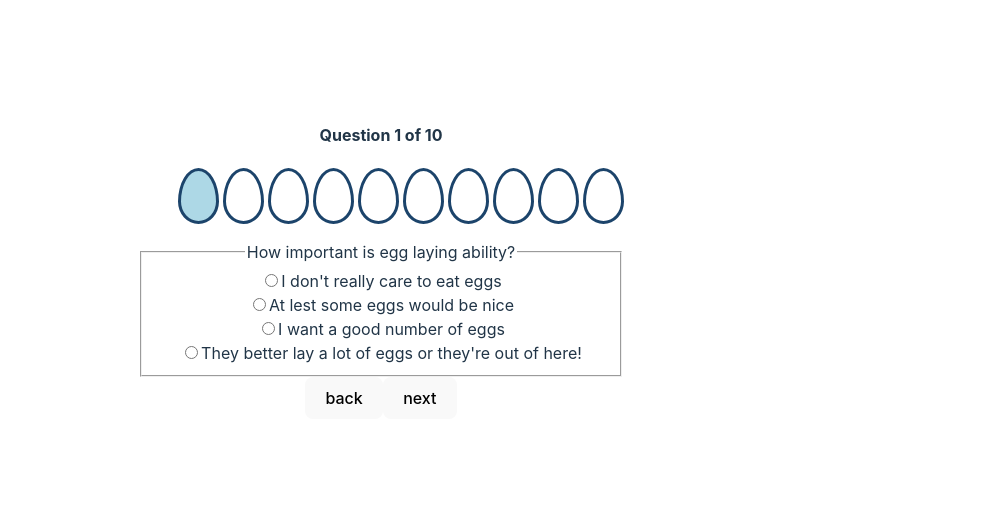
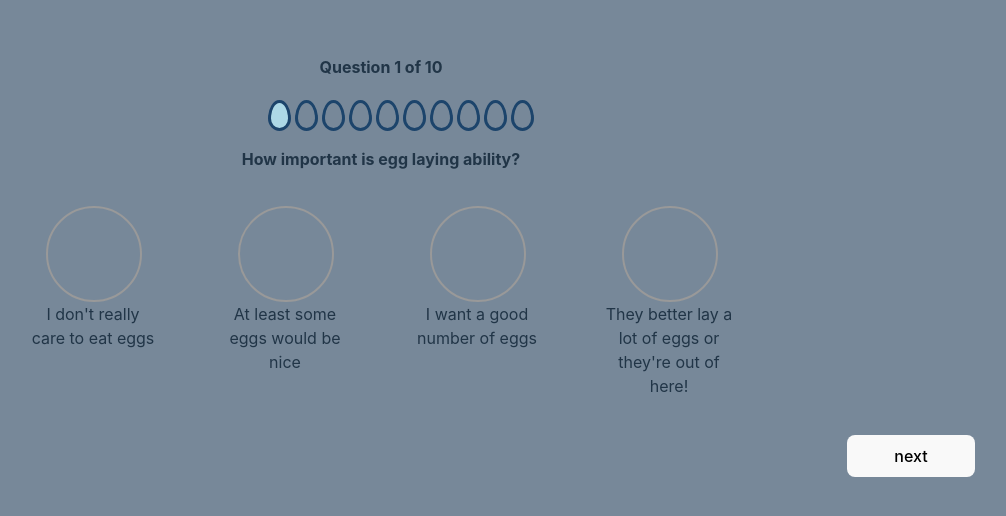
Before and after one commit to GuiceJoose/chicken-breed-picker, a React (Vite) app: page / in a window 1280 px wide. Shown: the part 140-656 px from the top of the page, without its empty margins (259-1265 px from the left). Built offline with nearby package versions, Linux system fonts and the light colour scheme.

Commit message:
add custom styling for inputs

```diff
--- a/src/App.css
+++ b/src/App.css
@@ -3,54 +3,112 @@
   margin: 0 auto;
   padding: 2rem;
   text-align: center;
+  width: 100%;
 }
 
 ul.progress-bar {
   list-style-type: none;
   display: flex;
   gap: 0.25rem;
+  justify-content: center;
 }
 
 .progress-unfilled {
+  width: 17px;
+  height: 25px;
+  border-radius: 50% 50% 50% 50% / 60% 60% 40% 40%;
+  border: 3px solid #1c446b;
+  animation: 1s normal 1 backgroundFadeOut;
+}
+.progress-filled {
+  width: 17px;
+  height: 25px;
+  border-radius: 50% 50% 50% 50% / 60% 60% 40% 40%;
+  border: 3px solid #1c446b;
+  background-color: rgb(173, 216, 230, 1);
+
+  animation: 1s normal 1 backgroundFadeIn;
+}
+
+.progress-current {
+  width: 17px;
+  height: 25px;
+  border-radius: 50% 50% 50% 50% / 60% 60% 40% 40%;
+  border: 3px solid #1c446b;
+  background-color: rgb(173, 216, 230, 1);
+  transform: scale(1.25);
+  animation: 1s normal 1 backgroundFadeIn;
+}
+
+fieldset.question-field {
+  display: flex;
+  flex-wrap: wrap;
+  justify-content: center;
+  border: none;
+  padding: 2rem;
+  gap: 4rem;
+}
+
+fieldset.buttons-field {
+  display: flex;
+  border: none;
+  justify-content: space-between;
+}
+
+legend {
+  font-weight: bold;
+}
+
+.next-button {
+  margin-left: auto;
+  width: 8rem;
+}
+
+.back-button {
+}
+
+.radio-option {
+  display: flex;
+  flex-direction: column;
+  align-items: center;
+}
+
+.radio-label {
+  max-width: 128px;
+}
+
+.radio-input {
+  appearance: none;
+  border-radius: 50%;
+  width: 96px;
+  height: 96px;
+
+  border: 2px solid #999;
+  transition: 0.2s all linear;
+}
+
+input.radio-input:checked {
+  border: 6px solid black;
+}
+
+.checkbox-input {
+  appearance: none;
   width: 35px;
   height: 50px;
   border-radius: 50% 50% 50% 50% / 60% 60% 40% 40%;
   border: 3px solid #1c446b;
-}
-.progress-filled {
-  width: 35px;
-  height: 50px;
-  border-radius: 50% 50% 50% 50% / 60% 60% 40% 40%;
-  border: 3px solid #1c446b;
-  background-color: lightblue;
+  transition: 0.2s all linear;
 }
 
-.question-enter {
-  opacity: 0;
-  transform: scale(0.9);
-}
-.question-enter-active {
-  opacity: 1;
-  transform: translate(500);
-  transition: opacity 3000ms, transform 3000ms;
-}
-.question-exit {
-  opacity: 1;
-}
-.question-exit-active {
-  opacity: 0;
-  transform: scale(0.9);
-  transition: opacity 300ms, transform 300ms;
+.checkbox-input:checked {
+  background-color: var(--eggCheckboxColor);
+  border: 3px solid black;
 }
 
-.question-appear {
-  opacity: 0;
-  transform: translateX(750px);
-}
-.question-appear-done {
-  opacity: 1;
-  transform: translateX(0);
-  transition: transform 1500ms;
+.checkbox-option {
+  display: flex;
+  flex-direction: column;
+  align-items: center;
 }
 
 .question {
@@ -69,3 +127,23 @@ ul.progress-bar {
     opacity: 1;
   }
 }
+
+@keyframes backgroundFadeIn {
+  from {
+    background-color: rgb(173, 216, 230, 0);
+  }
+
+  to {
+    background-color: rgb(173, 216, 230, 1);
+  }
+}
+
+@keyframes backgroundFadeOut {
+  from {
+    background-color: rgb(173, 216, 230, 1);
+  }
+
+  to {
+    background-color: rgb(173, 216, 230, 0);
+  }
+}
--- a/src/components/Form.tsx
+++ b/src/components/Form.tsx
@@ -75,7 +75,7 @@ const Form = ({ formData, setFormData, setIsFormSubmitted }: Props) => {
       legendContent: "How important is egg laying ability?",
       options: [
         "I don't really care to eat eggs",
-        "At lest some eggs would be nice",
+        "At least some eggs would be nice",
         "I want a good number of eggs",
         "They better lay a lot of eggs or they're out of here!",
       ],
@@ -199,15 +199,23 @@ const Form = ({ formData, setFormData, setIsFormSubmitted }: Props) => {
             />
           )}
         </div>
-        <button type="button" onClick={handleBack}>
+        <fieldset className="buttons-field">
+          {currentQuestion === 0 ? (
+            ""
+          ) : (
+            <button className="back-button" type="button" onClick={handleBack}>
               back
             </button>
+          )}
           <NextButton
             didUserAnswer={didUserAnswer}
             onClick={
-            currentQuestion === questions.length - 1 ? handleSubmit : handleNext
+              currentQuestion === questions.length - 1
+                ? handleSubmit
+                : handleNext
             }
           />
+        </fieldset>
       </form>
     </>
   );
--- a/src/components/MultipleAnswerQuestion.tsx
+++ b/src/components/MultipleAnswerQuestion.tsx
@@ -26,8 +26,16 @@ const MultipleAnswerQuestion: React.FC<MultipleAnswerQuestionProps> = ({
     }
   };
 
+  const eggColorMap = {
+    White: "#FFFFFF",
+    "Light Brown": "#b5651d",
+    "Dark Brown": "#744112",
+    Green: "#787D33",
+    Blue: "#ADD8E6",
+  };
+
   return (
-    <fieldset>
+    <fieldset className="question-field">
       <legend>{legendContent}</legend>
       {options.map((option, index) => {
         return (
@@ -39,6 +47,13 @@ const MultipleAnswerQuestion: React.FC<MultipleAnswerQuestionProps> = ({
               type="checkbox"
               checked={formData[parameter].includes(option)}
               onChange={onChange}
+              className="checkbox-input"
+              style={
+                {
+                  "--eggCheckboxColor":
+                    eggColorMap[option as keyof typeof eggColorMap],
+                } as React.CSSProperties
+              }
             />
             <label htmlFor={`${parameter}${index}`}>{option}</label>
           </div>
--- a/src/components/NextButton.tsx
+++ b/src/components/NextButton.tsx
@@ -8,7 +8,11 @@ interface Props {
 
 const NextButton = ({ onClick, didUserAnswer }: Props) => {
   return (
-    <button type="button" onClick={didUserAnswer ? onClick : undefined}>
+    <button
+      className="next-button"
+      type="button"
+      onClick={didUserAnswer ? onClick : undefined}
+    >
       next
     </button>
   );
--- a/src/components/ResultsPage.tsx
+++ b/src/components/ResultsPage.tsx
@@ -21,7 +21,6 @@ const ResultsPage = ({ formData }: Props) => {
   return (
     <div>
       <h2>{selectChickens(formData, chickens).length}</h2>
-      <h2>{formData.eggColors}</h2>
       {selectChickens(formData, chickens).map((chicken) => {
         return (
           <div>
@@ -39,6 +38,7 @@ const ResultsPage = ({ formData }: Props) => {
           </div>
         );
       })}
+      <button>Start Over</button>
     </div>
   );
 };
--- a/src/components/SelectionSummary.tsx
+++ /dev/null
@@ -1,3 +0,0 @@
-const SelectionSummary = () => {};
-
-export default SelectionSummary;
--- a/src/components/SingleAnswerQuestion.tsx
+++ b/src/components/SingleAnswerQuestion.tsx
@@ -13,7 +13,7 @@ const SingleAnswerQuestion: React.FC<SingleAnswerQuestionProps> = ({
   };
 
   return (
-    <fieldset>
+    <fieldset className="question-field">
       <legend>{legendContent}</legend>
       {options.map((option, index) => {
         return (
@@ -25,8 +25,11 @@ const SingleAnswerQuestion: React.FC<SingleAnswerQuestionProps> = ({
               type="radio"
               checked={formData[parameter as keyof FormData] === index}
               onChange={onChange}
+              className="radio-input"
             />
-            <label htmlFor={`${parameter}${index}`}>{option}</label>
+            <label className="radio-label" htmlFor={`${parameter}${index}`}>
+              {option}
+            </label>
           </div>
         );
       })}
--- a/src/index.css
+++ b/src/index.css
@@ -59,7 +59,7 @@ button:focus-visible {
 @media (prefers-color-scheme: light) {
   :root {
     color: #213547;
-    background-color: #ffffff;
+    background-color: lightslategray;
   }
   a:hover {
     color: #747bff;
```
Lines whose indentation alone changed are shown as unchanged.
